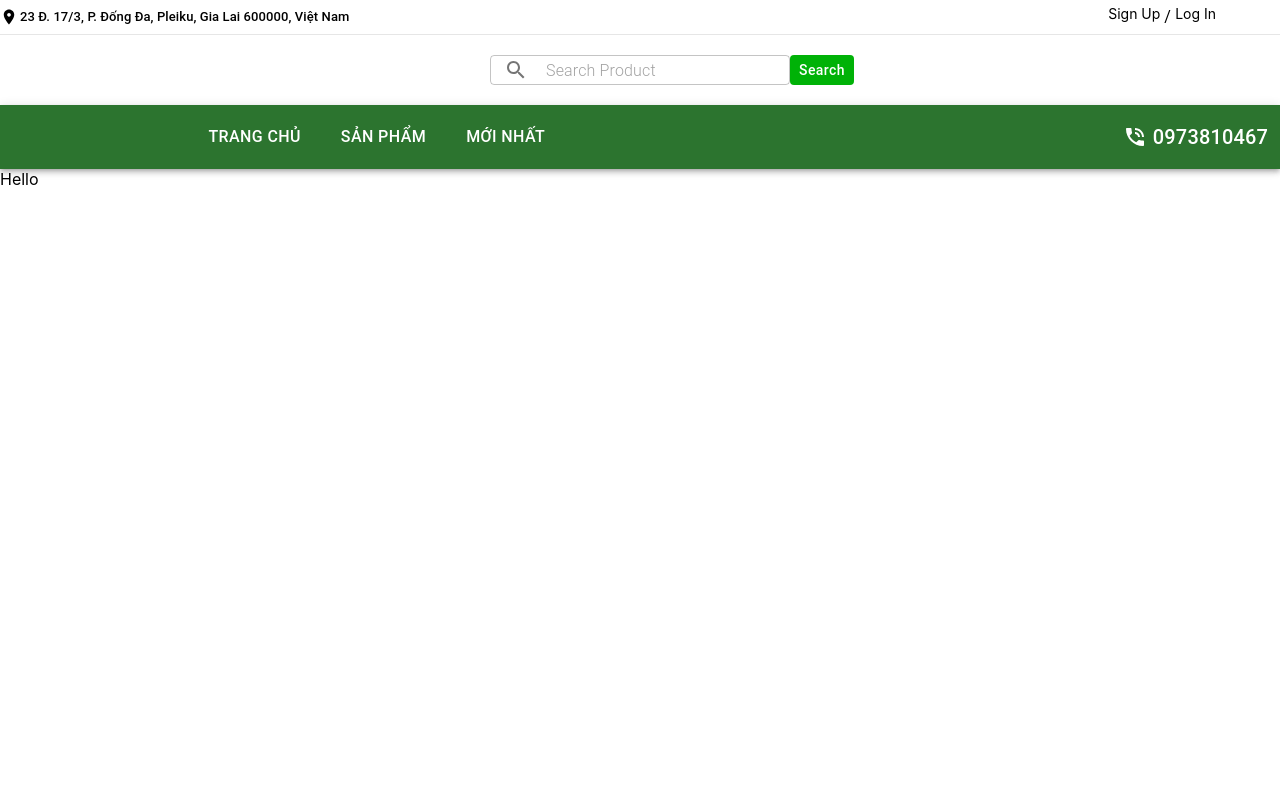
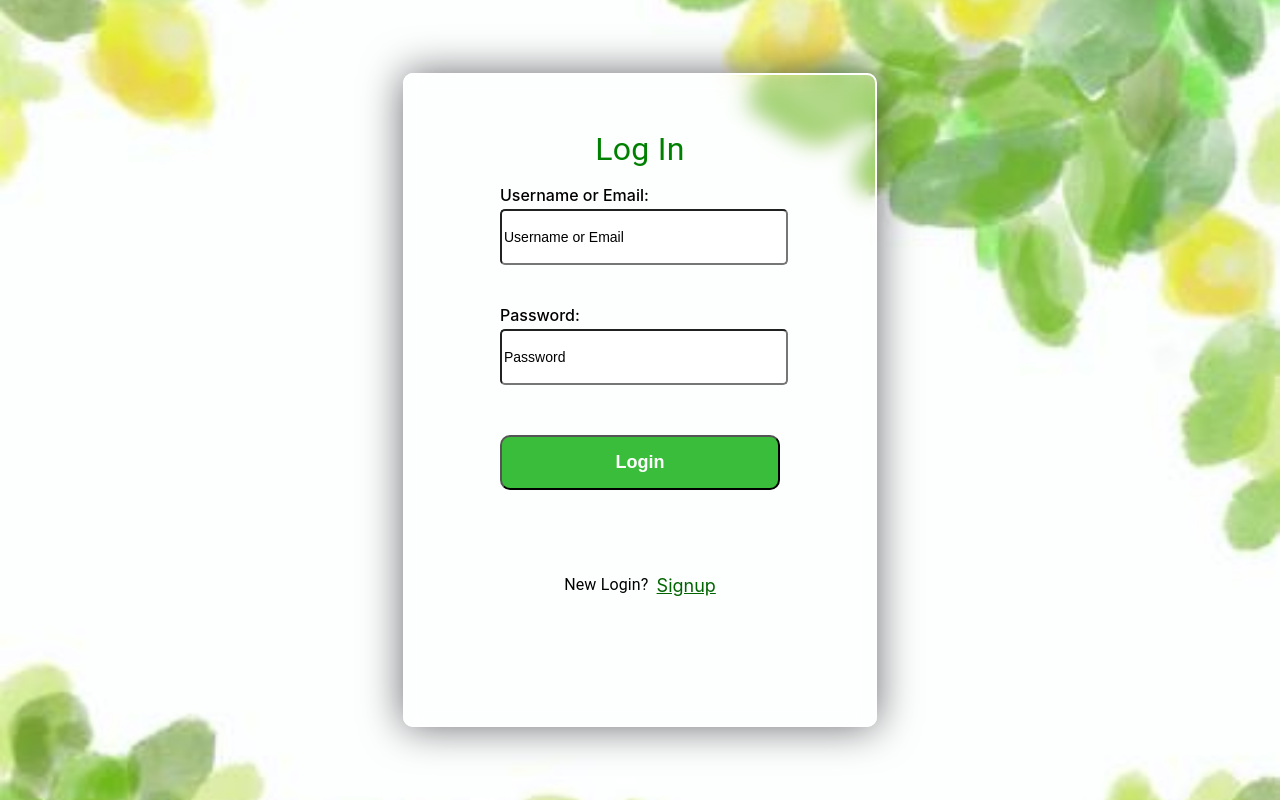
Before and after one commit to longVuDuc/website, a React (Create React App) app in the folder front-end/: page /Login in a window 1280 px wide. Built offline with nearby package versions, Linux system fonts and the light colour scheme.

Commit message:
update protected navbar

```diff
--- a/front-end/src/components/NavBar.js
+++ b/front-end/src/components/NavBar.js
@@ -2,10 +2,21 @@ import React from "react";
 import { Link } from "react-router-dom";
 import { AppBar, Box, Button, Stack, Typography } from "@mui/material";
 import logo from '../asset/logo.png';
+import { IconButton } from '@mui/material';
 import LocationOnIcon from '@mui/icons-material/LocationOn';
 import PhoneInTalkIcon from '@mui/icons-material/PhoneInTalk';
 import SearchProduct from "./SearchBar";
+import PersonOutlineOutlinedIcon from '@mui/icons-material/PersonOutlineOutlined';
+import ShoppingCartOutlinedIcon from '@mui/icons-material/ShoppingCartOutlined';
+import LogoutIcon from '@mui/icons-material/Logout';
+import { useNavigate } from "react-router-dom";
+
 const ResponsiveAppBar = () => {
+    const navigate = useNavigate()
+    function LogOut() {
+        localStorage.clear()
+        navigate("/login")
+    }
     return (
         <Box>
             <Box>
@@ -18,9 +29,30 @@ const ResponsiveAppBar = () => {
                             </Typography>
                         </Box>
                         <Box display={'flex'} alignContent={"center"} mr={'5%'}>
-                            <Link to="/SignUp" style={{ color: 'inherit', textDecoration: 'none', fontSize: '14px' }} > Sign Up</Link>
-                            <Typography padding={'0 4px'}>/</Typography>
-                            <Link to="/LogIn" style={{ color: 'inherit', textDecoration: 'none', fontSize: '14px' }}>Log In</Link>
+                            {
+                                localStorage.getItem('user-info')?
+                                <>
+                                <Box display="flex" alignItems="center">
+                                    <Link to="/Profile">
+                                        <PersonOutlineOutlinedIcon style={{ fontSize: '32px',color: 'black'  }} />
+                                    </Link>
+                                    <Box padding={"0 12px"}></Box>
+                                    <Link to = "/Cart">
+                                        <ShoppingCartOutlinedIcon style={{ fontSize: '32px',color: 'black'  }} />
+                                    </Link>
+                                    <Box padding={"0 32px"} fontSize={'21px'}  paddingBottom={'1px'}>|</Box>
+                                    <IconButton onClick={LogOut}>
+                                        <LogoutIcon style={{ fontSize: '30px' , color : "black" }} />
+                                    </IconButton>
+                                </Box>
+                                </>:
+                                <>
+                                    <Link to="/SignUp" style={{ color: 'inherit', textDecoration: 'none', fontSize: '14px' }} > Sign Up</Link>
+                                    <Typography padding={'0 4px'}>/</Typography>
+                                    <Link to="/LogIn " style={{ color: 'inherit', textDecoration: 'none', fontSize: '14px' }}>Log In</Link>
+                                </>
+                            }
+
                         </Box>
                     </Stack>
                 </Box>
--- a/front-end/src/pages/Home.js
+++ b/front-end/src/pages/Home.js
@@ -9,4 +9,4 @@ function Home (){
         </div>
     )
 }
-export default Home
+export default Home;
--- a/front-end/src/pages/Login.js
+++ b/front-end/src/pages/Login.js
@@ -1,12 +1,87 @@
-import React from "react"
-import ResponsiveAppBar from "../components/NavBar"
-function Login   (){
-    return (
+import React, { useState } from 'react';
+import { Stack, Typography, Box, colors } from '@mui/material';
+// import axios from 'axios';
+import { Link } from 'react-router-dom';
+// import { useAuth } from "../utils/userAuth";
+import '../App.css';
+const Login = () => {
+  const [email, setEmail] = useState('');
+  const [password, setPassword] = useState('');
+//   const [errorMessage, setErrorMessage] = useState('');
+//   const { login } = useAuth();
+//   const handleSubmit = async (e) => {
+//     e.preventDefault();
+//     const loginUrl = 'http://localhost:8000/login';
+//     const data = new URLSearchParams({
+//       grant_type: 'password',
+//       username: email,
+//       password: password,
+//     });
+//     const headers = { 'Content-Type': 'application/x-www-form-urlencoded' };
 
-        <div>
-            <ResponsiveAppBar />
-            Hello
-        </div>
-    )
-}
-export default Login
+//     try {
+//       const response = await axios.post(loginUrl, data, { headers });
+//       const responseData = response.data.access_token;
+//       await login({ responseData });
+//     } catch (error) {
+//       setErrorMessage(error.response?.data?.detail || 'Login failed');
+//     }
+//   };
+
+  return (
+    <Stack className="background-Login">
+      <Stack className='Login-formbox'>
+        {/* <Typography className='heading' fontSize={'24px'}>Login now</Typography>
+        {errorMessage && (
+          <Typography color="red" fontSize="20px">
+            {errorMessage}
+          </Typography>
+        )} */}
+        <Stack alignItems={'center'}>
+          {/* <form onSubmit={handleSubmit} className='input-group'> */}
+          <Typography color='green' fontSize={'32px'}>
+            Log In
+          </Typography>
+          <form className='input-group'>
+            <Stack>
+              <label className='Lable'>
+                Username or Email:
+                <input
+                  placeholder="Username or Email"
+                  name="username"
+                  value={email}
+                //   onChange={(e) => setEmail(e.target.value)}
+                  type="text"
+                  className='input-form'
+                  color='white'
+                />
+              </label>
+            </Stack>
+            <Stack>
+              <label className='Lable'>
+                Password:
+                <input
+                  placeholder="Password"
+                  name="password"
+                  value={password}
+                //   onChange={(e) => setPassword(e.target.value)}
+                  type="password"
+                  className='input-form'
+                />
+              </label>
+            </Stack>
+            <button className='submit-button'>Login</button>
+          </form>
+          <Box sx={{ position: 'relative', top: '400px' }}>
+            <Stack direction={'row'} spacing={1} alignItems="center">
+              <Typography color={'black'}> New Login?</Typography>
+              <Link to="/SignUp" style={{ color: 'darkgreen', fontSize: '18px' }}>Signup</Link>
+            </Stack>
+          </Box>
+        </Stack>
+      </Stack>
+    </Stack>
+  );
+};
+
+export default Login;
--- a/front-end/src/pages/Manage_product.js
+++ b/front-end/src/pages/Manage_product.js
@@ -9,4 +9,4 @@ function Mangage_product   (){
         </div>
     )
 }
-export default Mangage_product
+export default Mangage_product;
--- a/front-end/src/pages/Product.js
+++ b/front-end/src/pages/Product.js
@@ -9,4 +9,4 @@ function Product  (){
         </div>
     )
 }
-export default Product
+export default Product;
--- a/front-end/src/pages/Product_detail.js
+++ b/front-end/src/pages/Product_detail.js
@@ -9,4 +9,4 @@ function Product_Detail   (){
         </div>
     )
 }
-export default Product_Detail
+export default Product_Detail;
```
Also changed, not shown: front-end/src/asset/back_ground.jpeg (added).
